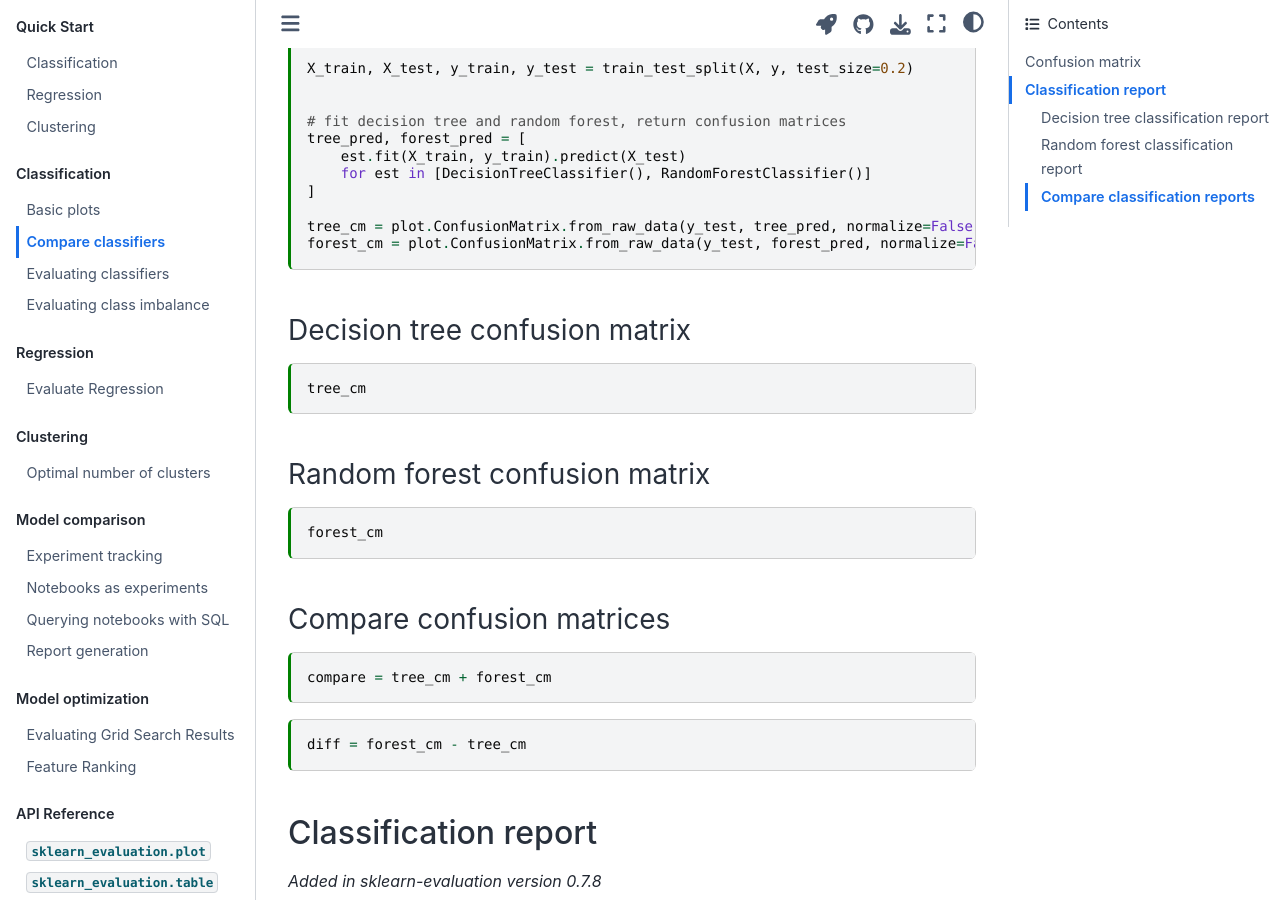
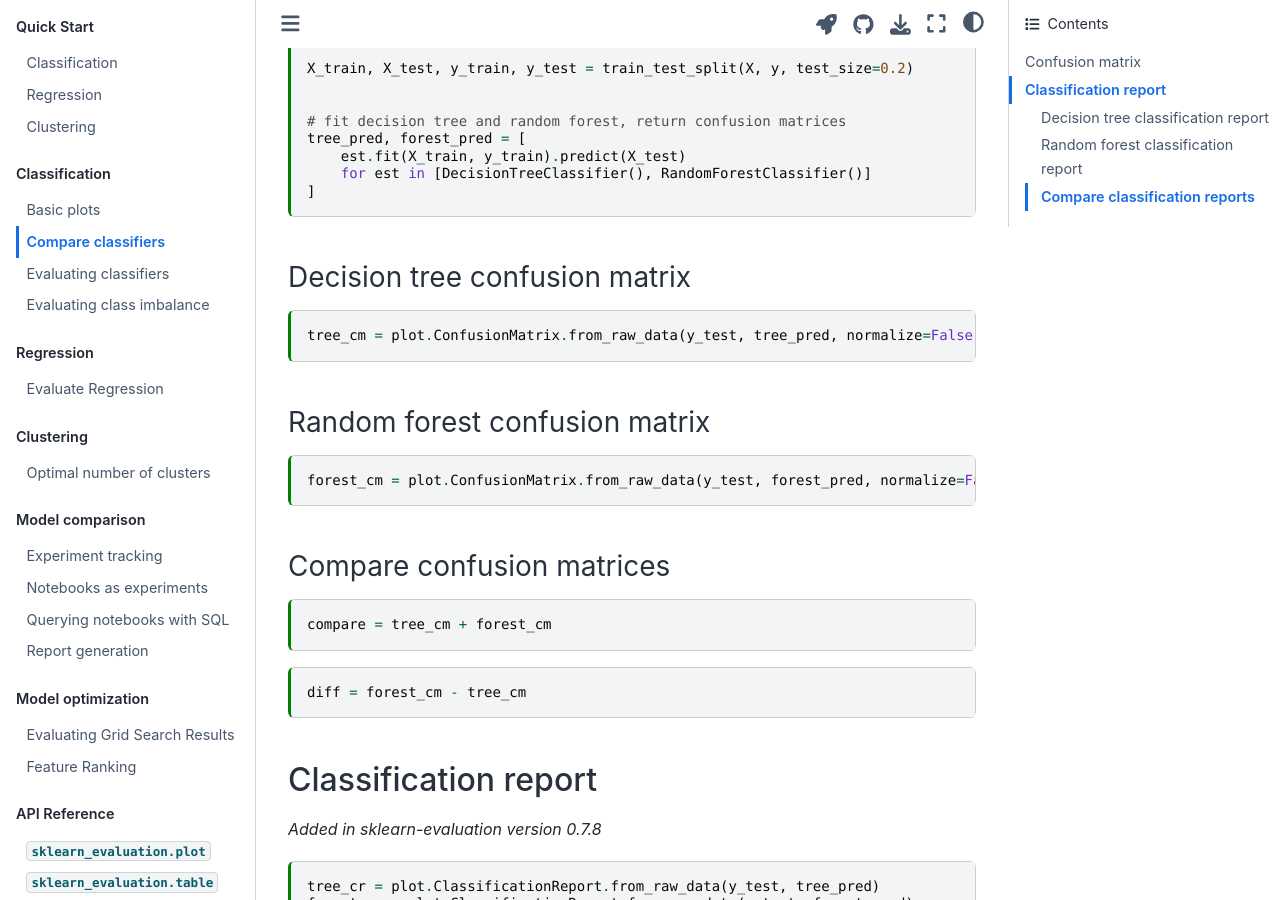
Before and after one commit to ploomber/sklearn-evaluation, a Jupyter Book: the page built from docs/classification/compare.md, in a window 1280 px wide and 900 px high, scrolled down 711 px. Built offline with Jupyter Book 1.0.4 settings and Sphinx 7.4.7 and the Sphinx Book theme 1.1.4, drawn with Linux system fonts in a browser that asks for light colours.

Commit message:
updates docs

````diff
--- a/docs/classification/compare.md
+++ b/docs/classification/compare.md
@@ -37,7 +37,8 @@ matplotlib.rcParams["font.size"] = 18
 ```
 
 ```{code-cell} ipython3
-:tags: ["remove-output"]
+:tags: [remove-output]
+
 # get training and testing data
 X, y = datasets.make_classification(
     1000, 20, n_informative=10, class_sep=0.80, n_classes=3, random_state=0
@@ -51,21 +52,18 @@ tree_pred, forest_pred = [
     est.fit(X_train, y_train).predict(X_test)
     for est in [DecisionTreeClassifier(), RandomForestClassifier()]
 ]
-
-tree_cm = plot.ConfusionMatrix.from_raw_data(y_test, tree_pred, normalize=False)
-forest_cm = plot.ConfusionMatrix.from_raw_data(y_test, forest_pred, normalize=False)
 ```
 
 ### Decision tree confusion matrix
 
 ```{code-cell} ipython3
-tree_cm
+tree_cm = plot.ConfusionMatrix.from_raw_data(y_test, tree_pred, normalize=False)
 ```
 
 ### Random forest confusion matrix
 
 ```{code-cell} ipython3
-forest_cm
+forest_cm = plot.ConfusionMatrix.from_raw_data(y_test, forest_pred, normalize=False)
 ```
 
 ### Compare confusion matrices
@@ -83,7 +81,8 @@ diff = forest_cm - tree_cm
 *Added in sklearn-evaluation version 0.7.8*
 
 ```{code-cell} ipython3
-:tags: ["remove-output"]
+:tags: [remove-output]
+
 tree_cr = plot.ClassificationReport.from_raw_data(y_test, tree_pred)
 forest_cr = plot.ClassificationReport.from_raw_data(y_test, forest_pred)
 ```
````
Also changed, not shown: docs/quickstart/classification.md (+5 -1 lines).
